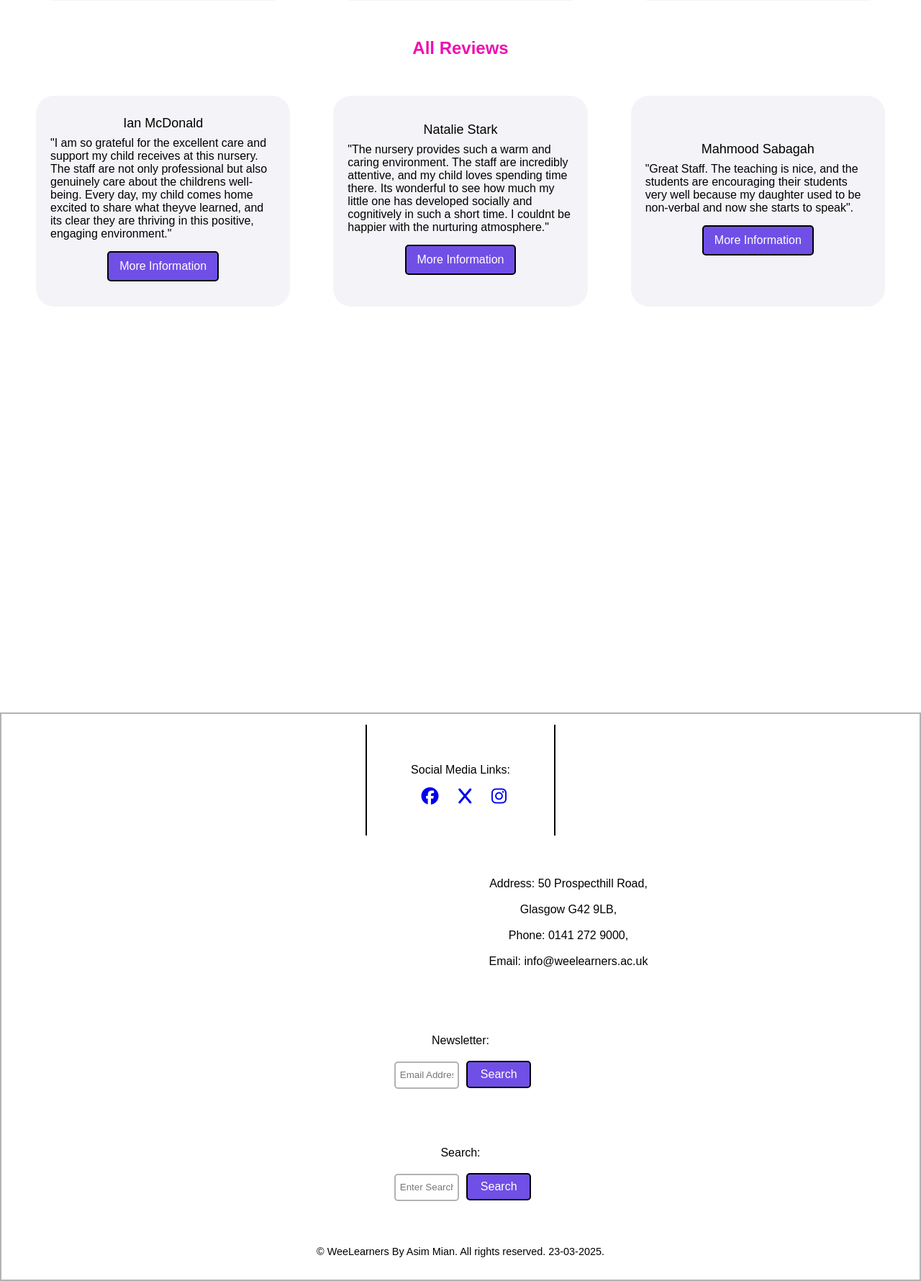
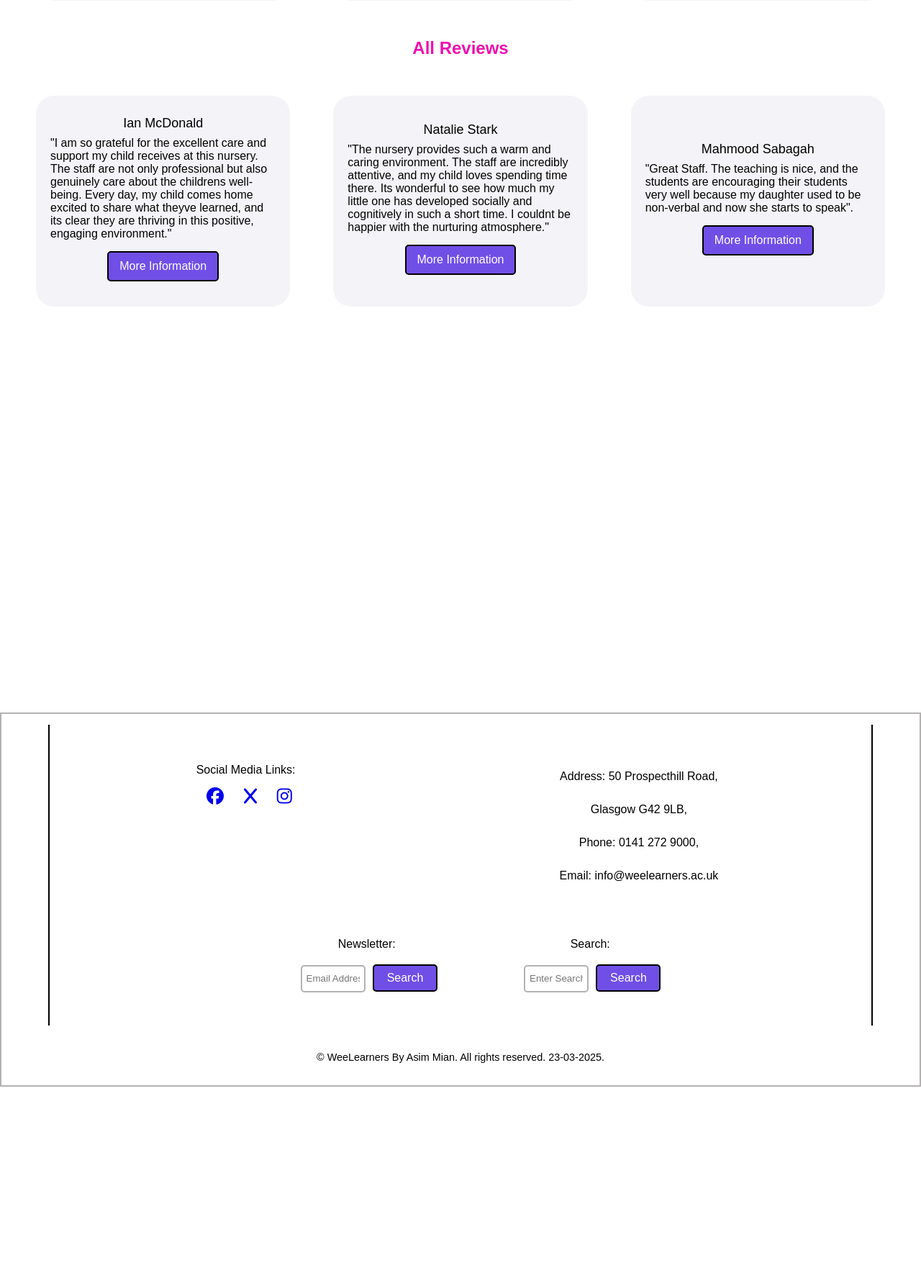
Before and after one commit to asimmian12/GU2, a PHP site: page /GU2/ in a window 1280 px wide; the page is wider, and only the part inside the window is pictured. Shown: the part 1971-3751 px from the top of that part at 72% size. After the commit the page ends 3481 px from the top of that part, so only its background shows below. Run offline with PHP 8.4, Linux system fonts and the light colour scheme; data comes from the database, SQL or seed files in the repository; some libraries are stand-ins or nearby versions; grey boxes are pictures that could not be loaded.

Commit message:
trying tto fix footer again.

```diff
--- a/weelearners/assets/css/style.css
+++ b/weelearners/assets/css/style.css
@@ -630,7 +630,10 @@
 
     /* This can style the third footer column with a left border */
     .footer__col:nth-child(3) {
-      border-left: 2px solid var(--color);
+        margin-left: 50px;
+        margin-right: 50px;
+        border-left: 2px solid var(--color);
+        border-right: 2px solid var(--color);
     }
   }
 
@@ -685,6 +688,8 @@
   /* This can style the first footer column with specific grid positioning and borders */
   .footer__col:nth-child(1) {
   grid-area: 1/2/2/3;
+  margin-left: 50px;
+  margin-right: 50px;
   border-left: 2px solid var(--color);
   border-right: 2px solid var(--color);
 
@@ -808,6 +813,8 @@
   /* This can style the first footer column with specific grid positioning and borders */
   .footer__col:nth-child(1) {
   grid-area: 1/2/2/3;
+  margin-left: 50px;
+  margin-right: 50px;
   border-left: 2px solid var(--color);
   border-right: 2px solid var(--color);
 
--- a/weelearners/includes/footer.php
+++ b/weelearners/includes/footer.php
@@ -14,7 +14,6 @@
           <a href="https://twitter.com" target="_blank"><i class="fa-solid fa-x"></i></a>
           <a href="https://instagram.com/" target="_blank"><i class="fa-brands fa-instagram"></i></a>
       </section>
-    </section>
 
   <!-- The footer__address section with Google Maps embeded -->
   <section class="footer__iframe">
@@ -43,6 +42,7 @@
         <input type="submit" value="Search" class="input-search-btn"/>
     </form>
 </section>
+</section>
 
   <!-- The Copyright Information -->
   <section class="footer__copyright">
```
